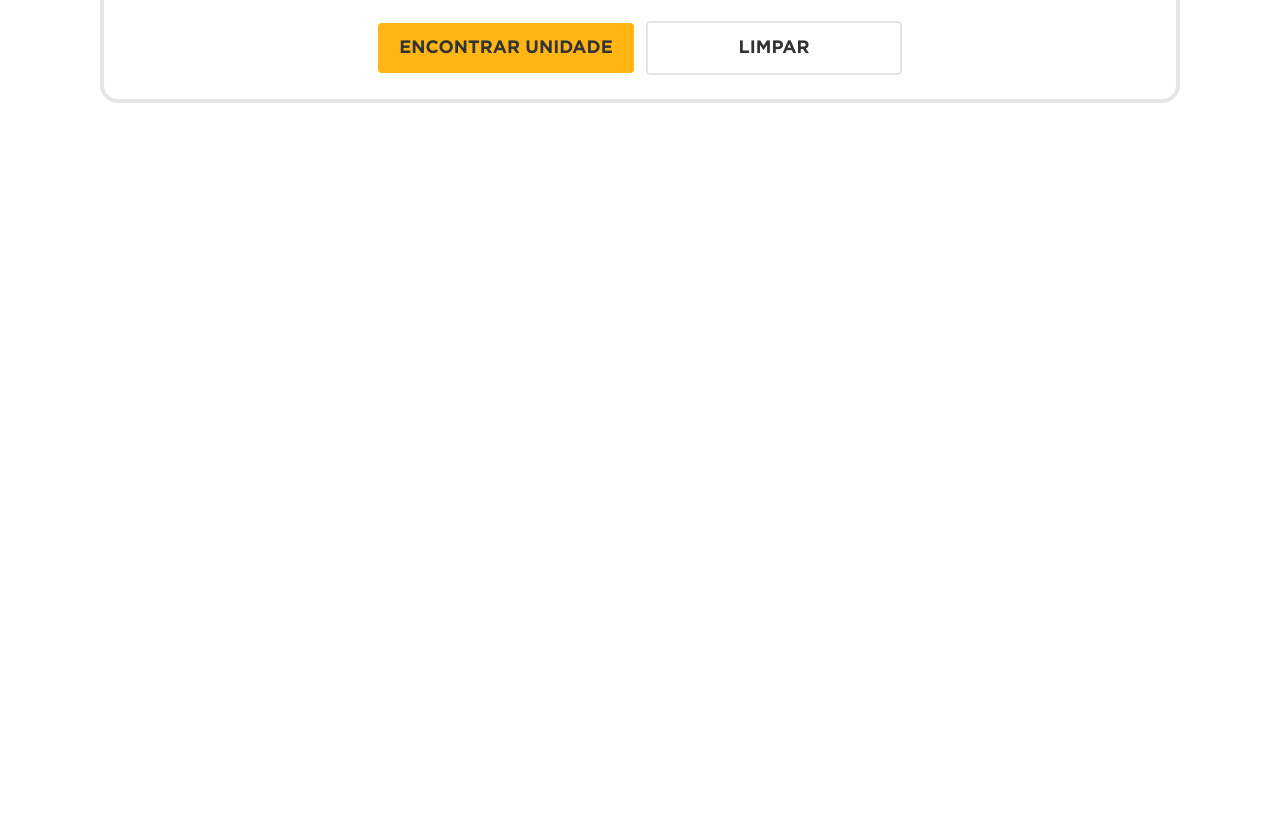
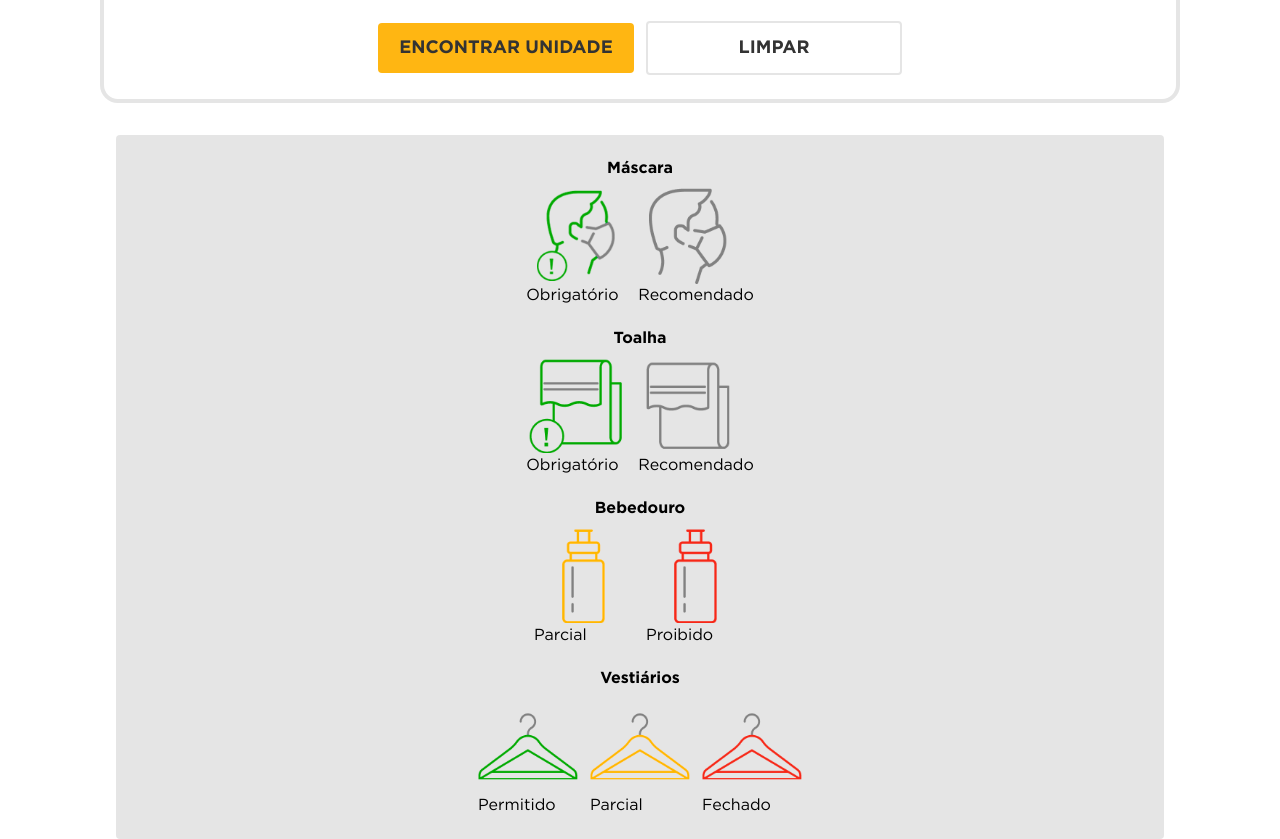
Before and after one commit to diogoraposo13/SmartFit_Angular_FrontEnd, an Angular app in the folder desafio-smartfit/: page / in a window 1280 px wide. Shown: the part 680-1519 px from the top of the page. Before the commit the page ends 800 px from the top, so only its background shows below. Built offline with nearby package versions, Linux system fonts and the light colour scheme; no server answers.

Commit message:
Create Subtitle component

```diff
--- a/desafio-smartfit/src/app/app.component.html
+++ b/desafio-smartfit/src/app/app.component.html
@@ -2,4 +2,5 @@
     <app-header></app-header>
     <app-forms (submitEvent)="onSubmit()"></app-forms>
     <app-cards-list *ngIf="(showList | async)" [unitsList]="unitsList"></app-cards-list>
+    <app-subtitle></app-subtitle>
 </div>
--- a/desafio-smartfit/src/app/app.module.ts
+++ b/desafio-smartfit/src/app/app.module.ts
@@ -10,6 +10,7 @@ import { HttpClientModule } from '@angular/common/http';
 import { CardsListComponent } from './components/cards-list/cards-list.component';
 import { CommonModule } from '@angular/common';
 import { CardComponent } from './components/card/card.component';
+import { SubtitleComponent } from './components/subtitle/subtitle.component';
 
 @NgModule({
   declarations: [
@@ -17,7 +18,8 @@ import { CardComponent } from './components/card/card.component';
     HeaderComponent,
     FormsComponent,
     CardsListComponent,
-    CardComponent
+    CardComponent,
+    SubtitleComponent
   ],
   imports: [
     BrowserModule,
--- /dev/null
+++ b/desafio-smartfit/src/app/components/subtitle/subtitle.component.html
@@ -0,0 +1,63 @@
+<div class="subtitle">
+    <div class="subtitle-item">
+        <h4>Máscara</h4>
+        <div class="subtitle-images">
+            <div class="subtitle-image">
+                <img src="/assets/images/png/required-mask.png" />
+                <p>Obrigatório</p>
+            </div>
+            <div class="subtitle-image">
+                <img src="/assets/images/png/recommended-mask.png" />
+
+                <p>Recomendado</p>
+            </div>
+        </div>
+    </div>
+    <div class="subtitle-item">
+        <h4>Toalha</h4>
+        <div class="subtitle-images">
+            <div class="subtitle-image">
+                <img src="/assets/images/png/required-towel.png" />
+                <p>Obrigatório</p>
+            </div>
+            <div class="subtitle-image">
+                <img src="/assets/images/png/recommended-towel.png" />
+
+                <p>Recomendado</p>
+            </div>
+        </div>
+    </div>
+    <div class="subtitle-item">
+        <h4>Bebedouro</h4>
+        <div class="subtitle-images">
+            <div class="subtitle-image">
+                <img src="/assets/images/png/partial-fountain.png" />
+                <p>Parcial</p>
+            </div>
+            <div class="subtitle-image">
+                <img src="/assets/images/png/not_allowed-fountain.png" />
+
+                <p>Proibido</p>
+            </div>
+        </div>
+    </div>
+    <div class="subtitle-item">
+        <h4>Vestiários</h4>
+        <div class="subtitle-images">
+            <div class="subtitle-image">
+                <img src="/assets/images/png/allowed-lockerroom.png" />
+                <p>Permitido</p>
+            </div>
+            <div class="subtitle-image">
+                <img src="/assets/images/png/partial-lockerroom.png" />
+
+                <p>Parcial</p>
+            </div>
+            <div class="subtitle-image">
+                <img src="/assets/images/png/closed-lockerroom.png" />
+
+                <p>Fechado</p>
+            </div>
+        </div>
+    </div>
+</div>
--- /dev/null
+++ b/desafio-smartfit/src/app/components/subtitle/subtitle.component.scss
@@ -0,0 +1,59 @@
+.subtitle{
+    display: flex;
+    flex-direction: column;
+    align-items: center;
+    justify-content: center;
+
+    background-color: rgba(0,0,0,0.1);
+    max-width: 80%;
+    margin: 0 auto;
+    border-radius: 4px;
+    padding: 24px 12px;
+    gap: 24px;
+}
+
+.subtitle .subtitle-item{
+    display: flex;
+    flex-direction: column;
+    gap: 8px;
+}
+
+.subtitle .subtitle-item h4{
+    text-align: center;
+}
+
+.subtitle .subtitle-item .subtitle-images{
+    display: flex;
+    align-items: center;
+    justify-content: center;
+    gap: 12px;
+
+}
+
+.subtitle .subtitle-item .subtitle-images .subtitle-image{
+    display: flex;
+    flex-direction: column;
+
+}
+
+.subtitle .subtitle-item .subtitle-images img{
+    width: 100px;
+
+}
+
+
+@media (min-width: 1300px) {
+    .subtitle {
+      flex-direction: row;
+    }
+
+    .subtitle .subtitle-item .subitle-images img {
+      width: 50px;
+    }
+}
+
+@media (min-width: 1600px) {
+    .subtitle .subtitle-item .subtitle-images img {
+      width: 130px;
+    }
+  }
```
Also changed, not shown: desafio-smartfit/src/app/components/subtitle/subtitle.component.ts (added, +10 -0 lines), 1 other file (tests, documents, lock files or other folders).
